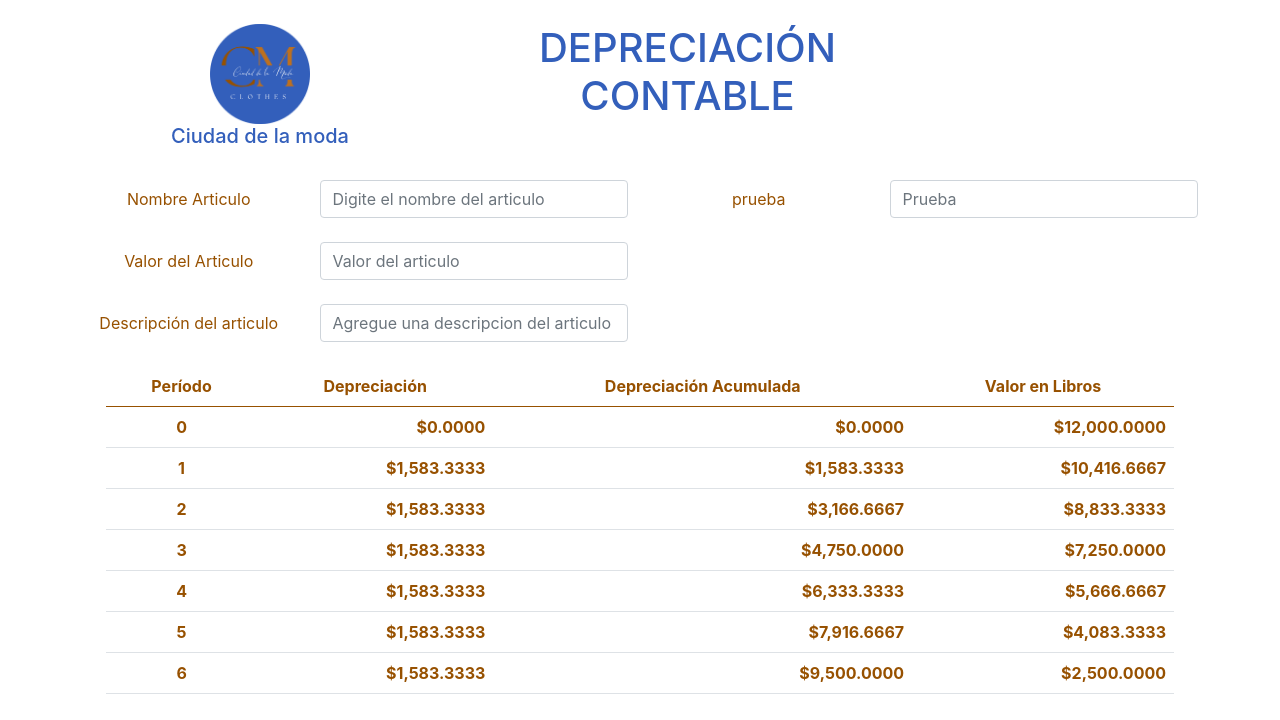
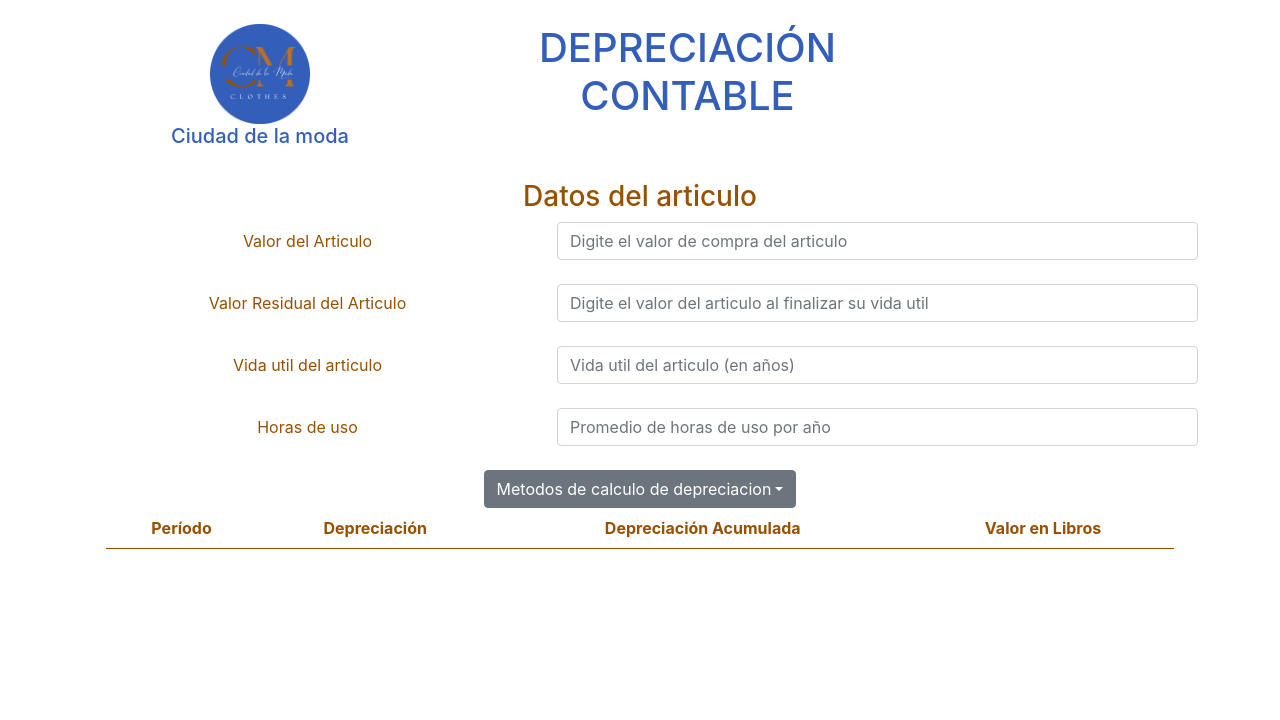
Before and after one commit to ivonne-duran/ciudadModa, a React (Create React App) app: page / in a window 1280 px wide. Shown: the top 720 px of the page. Built offline with nearby package versions, Linux system fonts and the light colour scheme.

Commit message:
mejorando visuales, agrega menu desplegable

```diff
--- a/src/App.js
+++ b/src/App.js
@@ -1,11 +1,11 @@
 import './App.css';
-import Texto from './componentes/Texto/Texto';
 import Numero from './componentes/Numero/Numero';
 import Navbar from './componentes/Navbar/Navbar';
 import Tabla from './componentes/Tabla/Tabla';
 import { Col, Container, Row } from 'reactstrap';
 import Articulo from './componentes/comunes/objetos/articulo';
 import { lineaRecta } from './componentes/procesos/calcular';
+import Opciones from './componentes/Opciones/Opciones';
 
 function App() {
   let articulo = new Articulo(12000, 2500, 6);
@@ -19,17 +19,25 @@ function App() {
         <br/>
         <Row>
           <Col>
-            <Texto texto={"Nombre Articulo"} mensaje={"Digite el nombre del articulo"} nombre={"nombreArticulo"} />
-            <Numero texto={"Valor del Articulo"} mensaje={"Valor del articulo"} nombre={"valorArticulo"} />
-            <Texto texto={"Descripción del articulo"} mensaje={"Agregue una descripcion del articulo"} nombre={"descripcionArticulo"} />
-          </Col>
-          <Col>
-            <Texto texto={"prueba"} mensaje={"Prueba"} nombre={"prueba"}/>
+            <h3 className='color-naranja'>Datos del articulo</h3>
           </Col>
         </Row>
         <Row>
           <Col>
-            <Tabla filas={lineaRecta(articulo)}/>
+            <Numero texto={"Valor del Articulo"} mensaje={"Digite el valor de compra del articulo"} nombre={"valorArticulo"} />
+            <Numero texto={"Valor Residual del Articulo"} mensaje={"Digite el valor del articulo al finalizar su vida util"} nombre={"valorResidualArticulo"} />
+            <Numero texto={"Vida util del articulo"} mensaje={"Vida util del articulo (en años)"} nombre={"vidaUtil"} />
+            <Numero texto={"Horas de uso"} mensaje={"Promedio de horas de uso por año"} nombre={"uso"} />
+          </Col>
+        </Row>
+        <Row>
+          <Col>
+            <Opciones/>
+          </Col>
+        </Row>
+        <Row>
+          <Col>
+            <Tabla />
           </Col>
         </Row>
       </Container>
--- /dev/null
+++ b/src/componentes/Opciones/Opciones.js
@@ -0,0 +1,29 @@
+import React, { useState } from "react";
+import { Dropdown, DropdownItem, DropdownMenu, DropdownToggle } from "reactstrap";
+import PropTypes from 'prop-types';
+
+function Opciones({ direction, ...args }) {
+    const [dropdownOpen, setDropdownOpen] = useState(false);
+
+    const toggle = () => setDropdownOpen((prevState) => !prevState);
+
+    return (
+      <div>
+        <Dropdown isOpen={dropdownOpen} toggle={toggle} direction={direction}>
+          <DropdownToggle caret>Metodos de calculo de depreciacion</DropdownToggle>
+          <DropdownMenu {...args}>
+            <DropdownItem header>Metodos de depreciacion aceptados</DropdownItem>
+            <DropdownItem>Línea Recta</DropdownItem>
+            <DropdownItem>Acelerada Decreciente</DropdownItem>
+            <DropdownItem>Por Uso</DropdownItem>
+          </DropdownMenu>
+        </Dropdown>
+      </div>
+    );
+  }
+
+  Opciones.propTypes = {
+    direction: PropTypes.string,
+  };
+
+  export default Opciones;
--- a/src/componentes/Tabla/Tabla.js
+++ b/src/componentes/Tabla/Tabla.js
@@ -25,7 +25,7 @@ const Tabla = ({filas}) => {
                 </thead>
                 <tbody>
                     {
-                        filas.map( (fila, index) =>
+                        filas?.map( (fila, index) =>
                             <Fila fila={fila} key={index}/>
                         )
                     }
```
